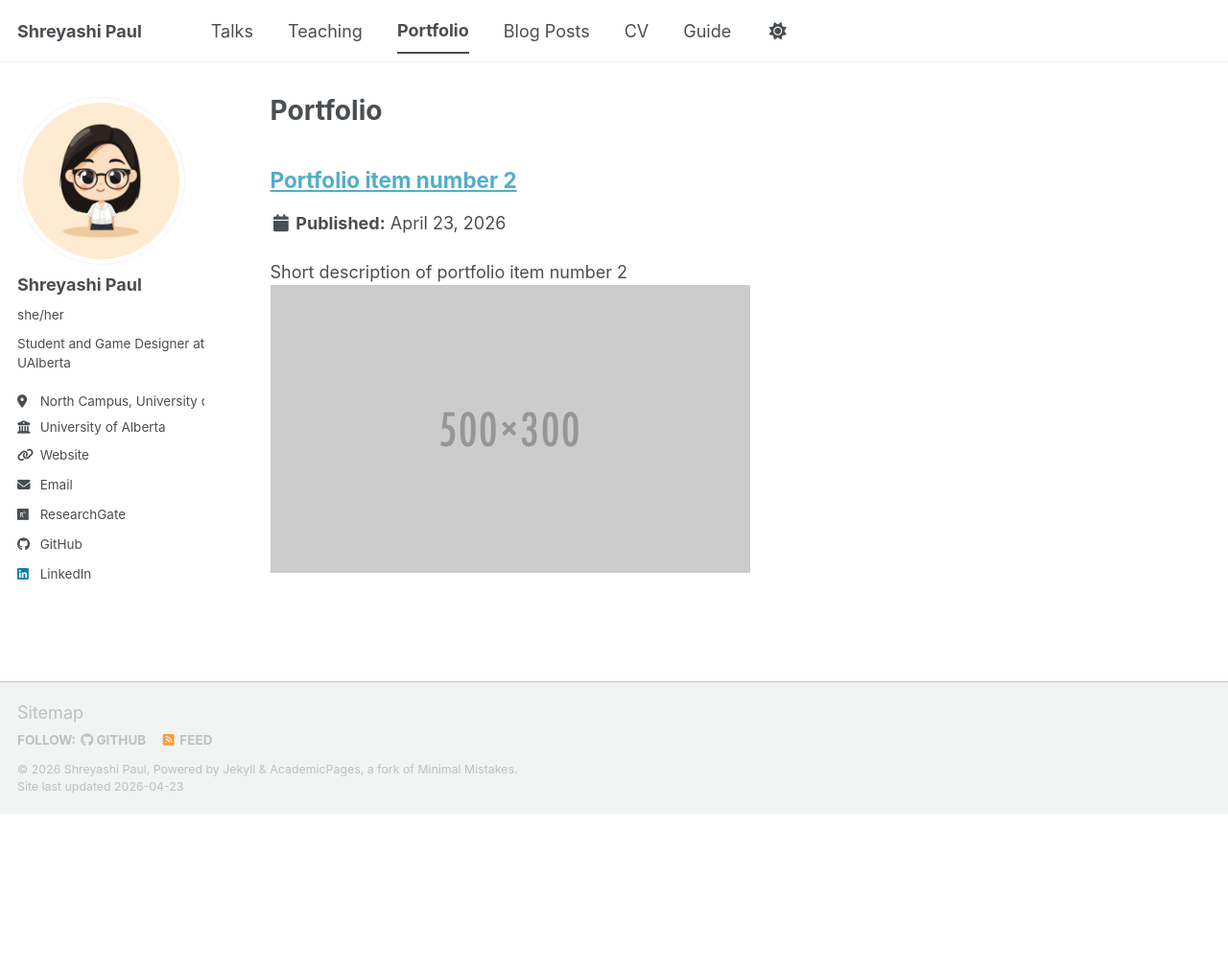
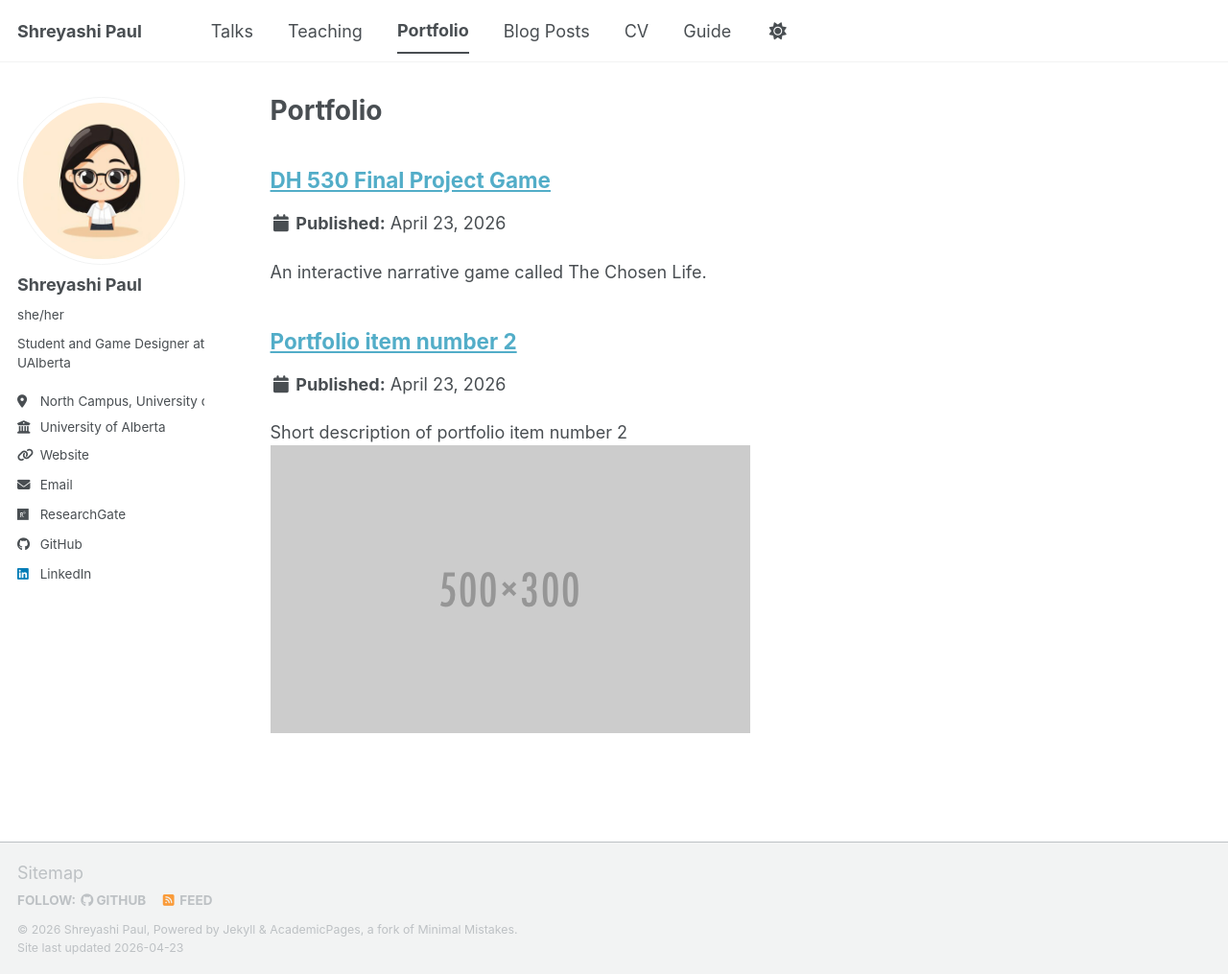
Before and after one commit to s-pl70/me, a Jekyll site: the page built from _pages/portfolio.html, in a window 1280 px wide and 1015 px high. Shown: the whole window at 96% size. Built offline with Jekyll 4.4.1, drawn with Linux system fonts in a browser that asks for light colours; a script bundle is joined from its source files by our own code; library files that are not in the unit come from our copies.

Commit message:
Update DH 530 Final Project.md

```diff
--- a/_portfolio/DH 530 Final Project.md
+++ b/_portfolio/DH 530 Final Project.md
@@ -1,12 +1,12 @@
-
 ---
 title: "DH 530 Final Project Game"
-excerpt: "An interactive game called The Chosen Life."
+excerpt: "An interactive narrative game called The Chosen Life."
 collection: portfolio
+permalink: /portfolio/dh-530-final-project/
 ---
 
 An interactive game I created for DH 530. Play it below:
 
 <iframe src="https://s-pl70.github.io/the-chosen-life/" width="100%" height="600px" frameborder="0"></iframe>
 
-[Open in a new tab](https://s-pl70.github.io/the-chosen-life/)
+[Open game in new tab](https://s-pl70.github.io/the-chosen-life/)
```
